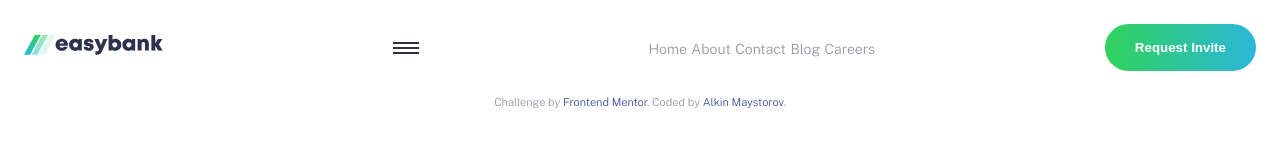
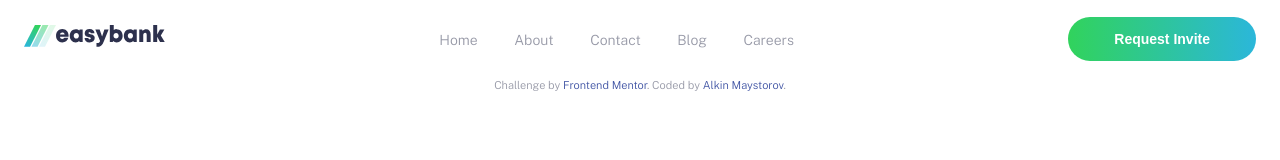
Before and after one commit to SirDev97/easyBank-LandingPage, a plain HTML site: page index.html in a window 1280 px wide. Drawn offline with nearby package versions, Linux system fonts and the light colour scheme.

Commit message:
Finished Nav Bar

```diff
--- a/app/scss/_globals.scss
+++ b/app/scss/_globals.scss
@@ -46,7 +46,7 @@ a:hover {
 // Buttons
 button,
 .button {
-  padding: 1rem 1.875rem;
+  padding: 0.875rem 2.875rem;
   background: linear-gradient(to right, $limeGreen, $brigthCyan);
   color: $white;
   border: none;
--- a/app/scss/_header.scss
+++ b/app/scss/_header.scss
@@ -1,10 +1,12 @@
 .header {
   nav {
-    padding: 24px;
+    padding: 1.0625rem 1.5rem;
   }
 
   &__logo {
     img {
+      width: 8.8125rem;
+      height: 1.375rem;
     }
   }
 
@@ -24,7 +26,45 @@
 
   &__links {
     a {
+      position: relative;
       font-size: $font-sm;
+      color: $grayishBlue;
+      transition: color 300ms ease-in-out;
+
+      &:not(:last-child) {
+        margin-right: 32px;
+      }
+
+      &::before {
+        content: "";
+        display: block;
+        position: absolute;
+        height: 4px;
+        left: 0;
+        right: 0;
+        bottom: -30px;
+        background: linear-gradient(to right, $limeGreen, $brigthCyan);
+        opacity: 0;
+        transition: opacity 300ms ease-in-out;
+      }
+
+      &:hover {
+        color: $darkBlue;
+
+        &::before {
+          opacity: 1;
+        }
+      }
+    }
+  }
+
+  &__cta {
+    font-size: $font-sm;
+    color: $white;
+    transition: opacity 300ms ease-in-out;
+
+    &:hover {
+      opacity: 0.75;
     }
   }
 }
--- a/index.html
+++ b/index.html
@@ -20,7 +20,7 @@
       <a href="/" class="header__logo">
         <img src="/images/logo.svg" alt="Easybank">
       </a>
-      <a href="#" class="header__menu hide-fore-desktop">
+      <a href="#" class="header__menu hide-for-desktop">
         <span></span>
         <span></span>
         <span></span>
@@ -34,7 +34,7 @@
         <a href="#">Careers</a>
       </div>
 
-      <button type="button" class="hide-for-mobile">Request Invite</button>
+      <button type="button" class="button header__cta hide-for-mobile">Request Invite</button>
     </nav>
   </header>
 
```
Also changed, not shown: dist/css/style.css, 1 other file.
